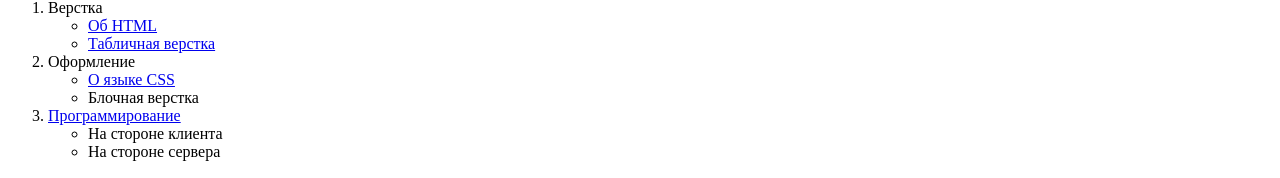
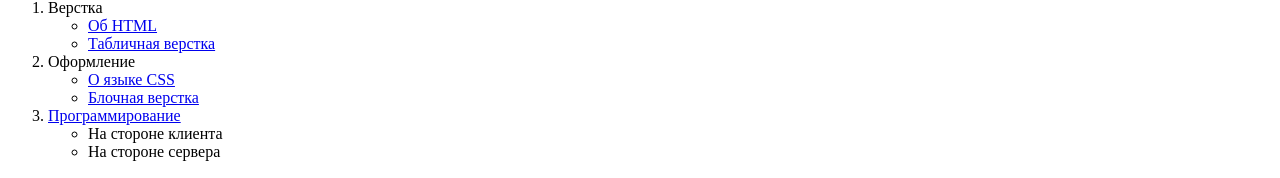
Before and after one commit to Maksim1a/site-1, a plain HTML site: page index.html in a window 1280 px wide. Shown: the part 218-396 px from the top of the page. Drawn offline with Linux system fonts and the light colour scheme.

Commit message:
Update index.html

```diff
--- a/index.html
+++ b/index.html
@@ -23,7 +23,7 @@
             <li>Оформление
                 <ul>
                     <li><a href="pages/css_layout.html">О языке CSS</a></li>
-                    <li>Блочная верстка</li>
+                    <li><a href="pages/table_layout.html">Блочная верстка</a></li>
                 </ul>
             </li>
             <li><a href="pages/js_layout.html">Программирование</a>
```
